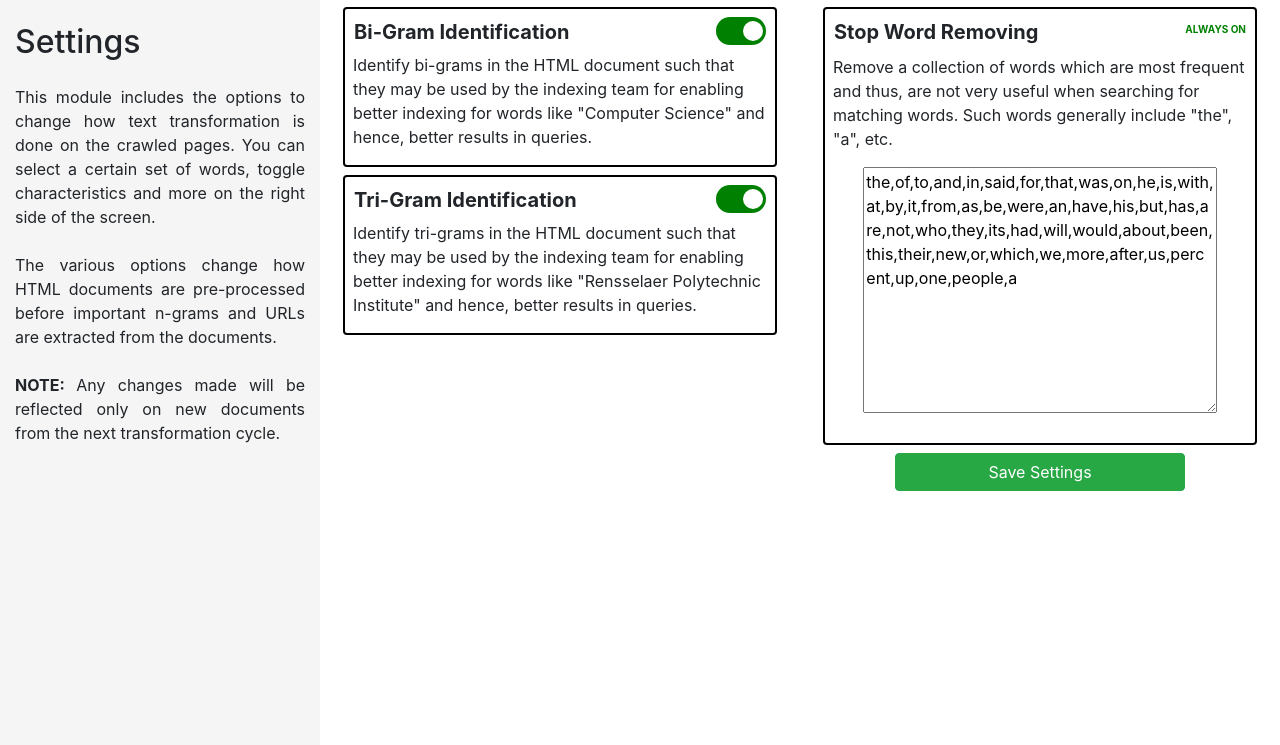
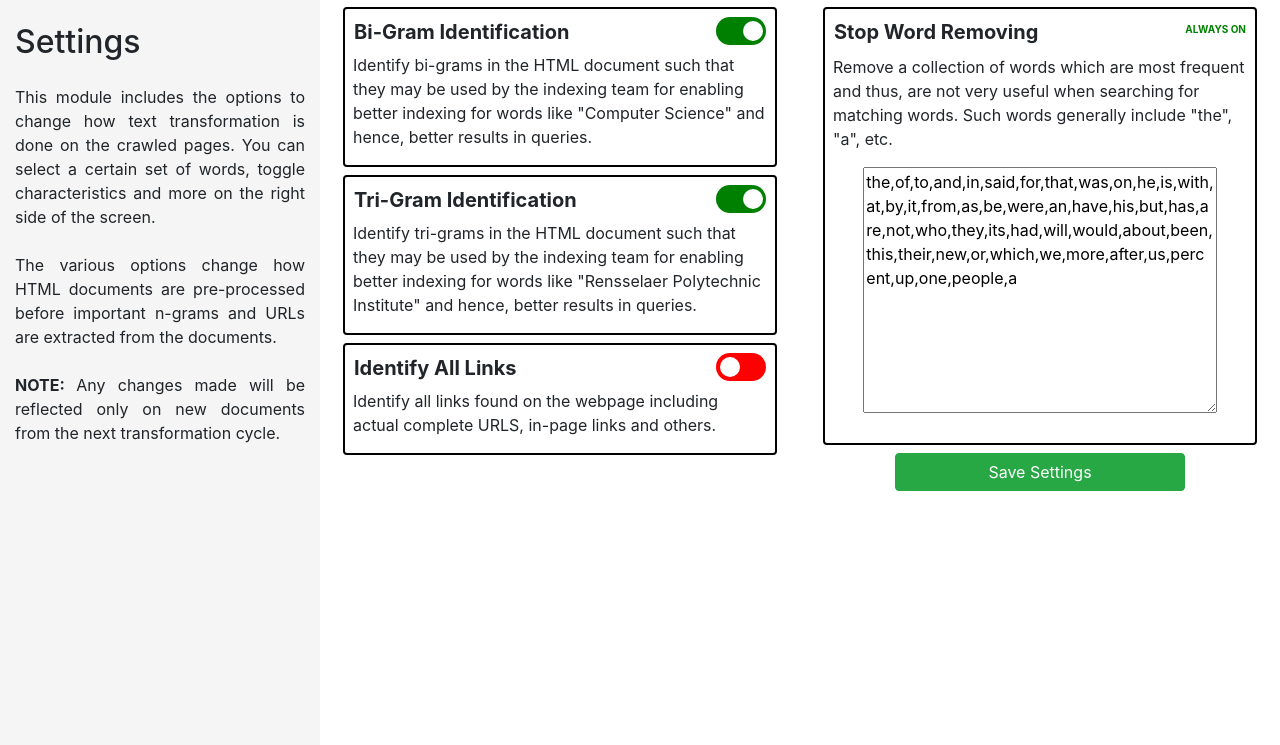
Before and after one commit to sen-francis/LSPT-Search-Engine, a Flask app: page / in a window 1280 px wide. Shown: the part 57-802 px from the top of the page. Run offline with Flask 2, Linux system fonts and the light colour scheme; some libraries are stand-ins or nearby versions.

Commit message:
Add toggle for URLs

```diff
--- a/static/index.js
+++ b/static/index.js
@@ -64,6 +64,29 @@ function showSettings(config) {
     label.appendChild(span);
     tri_gram_toggle.appendChild(label);
 
+    // Set All Links toggle
+	let all_links_toggle = document.getElementById("all_links");
+	label = document.createElement('label');
+	label.setAttribute('class', 'switch');
+
+	input = document.createElement('input');
+	input.type = 'checkbox';
+	input.id = 'all_links_input';
+	input.name = 'all_links_input';
+
+	if (config["links"] == 1) {
+		input.checked = true;
+	} else {
+		input.checked = false;
+	}
+
+	span = document.createElement('span');
+	span.setAttribute('class', 'slider round');
+
+    label.appendChild(input);
+    label.appendChild(span);
+    all_links_toggle.appendChild(label);
+
     // Set stop words
     let stop_words = document.getElementById('stop_words');
     stop_words.value = config['stop_words'];
--- a/templates/index.html
+++ b/templates/index.html
@@ -80,6 +80,23 @@
                   </div>
                 </div>
               </div>
+              <div class="box my-2 mx-2">
+                <div class="row pt-2">
+                  <div class="col-9 pl-4 box-header">
+                    Identify All Links
+                  </div>
+                  <div class="col-3 pr-4 text-right toggle-area" id="all_links">
+                  </div>
+                </div>
+                <div class="row">
+                  <div class="col-12">
+                    <p class="mx-2">
+                      Identify all links found on the webpage including actual complete URLS, in-page
+                      links and others.
+                    </p>
+                  </div>
+                </div>
+              </div>
             </div>
             <div class="col-md-6">
               <div class="box my-2 mx-2">
```
